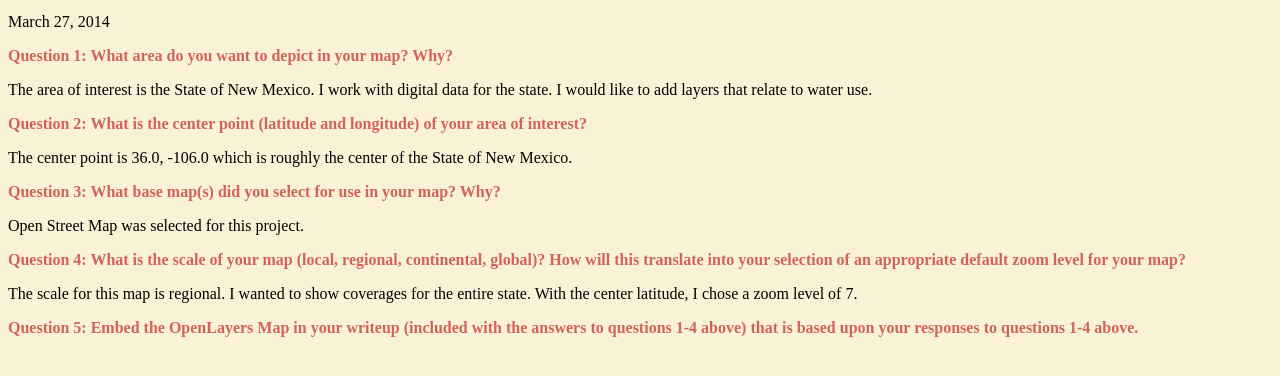
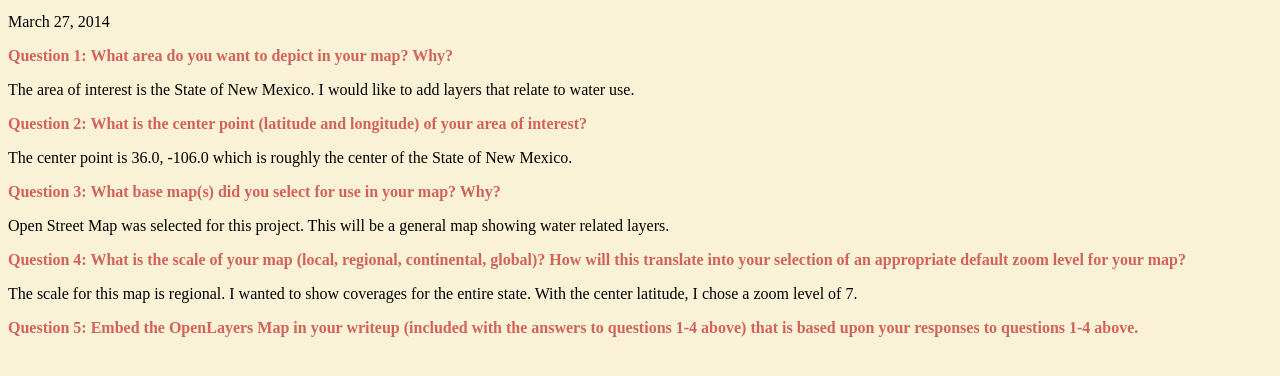
Before and after one commit to lgleasn/Geog485, a plain HTML site: page milestone_08.html in a window 1280 px wide. Shown: the part 110-486 px from the top of the page. Drawn offline with Linux system fonts and the light colour scheme; a script that the page names is missing.

Commit message:
Update milestone_08.html

```diff
--- a/milestone_08.html
+++ b/milestone_08.html
@@ -113,14 +113,14 @@ font-size: 1em;
 	<p>Laura Gleasner</p>
 	<p>March 27, 2014</p>
 	<h2>Question 1: What area do you want to depict in your map? Why?</h2>
-	<p>The area of interest is the State of New Mexico.  I work with digital data for the state.  I would like to add layers that relate to water use.
+	<p>The area of interest is the State of New Mexico.  I would like to add layers that relate to water use.
 
 <h2>Question 2: What is the center point (latitude and longitude) of your area of interest?</h2>
 
 <p>The center point is 36.0, -106.0 which is roughly the center of the State of New Mexico.</p>
 
 <h2>Question 3: What base map(s) did you select for use in your map? Why?</h2>
-<p>Open Street Map was selected for this project.</p>
+<p>Open Street Map was selected for this project. This will be a general map showing water related layers.</p>
 
 <h2>Question 4: What is the scale of your map (local, regional, continental, global)? How will this translate into your selection of an appropriate default zoom level for your map?</h2>
 <p>The scale for this map is regional.  I wanted to show coverages for the entire state.  With the center latitude, I chose a zoom level of 7.</p>
```
